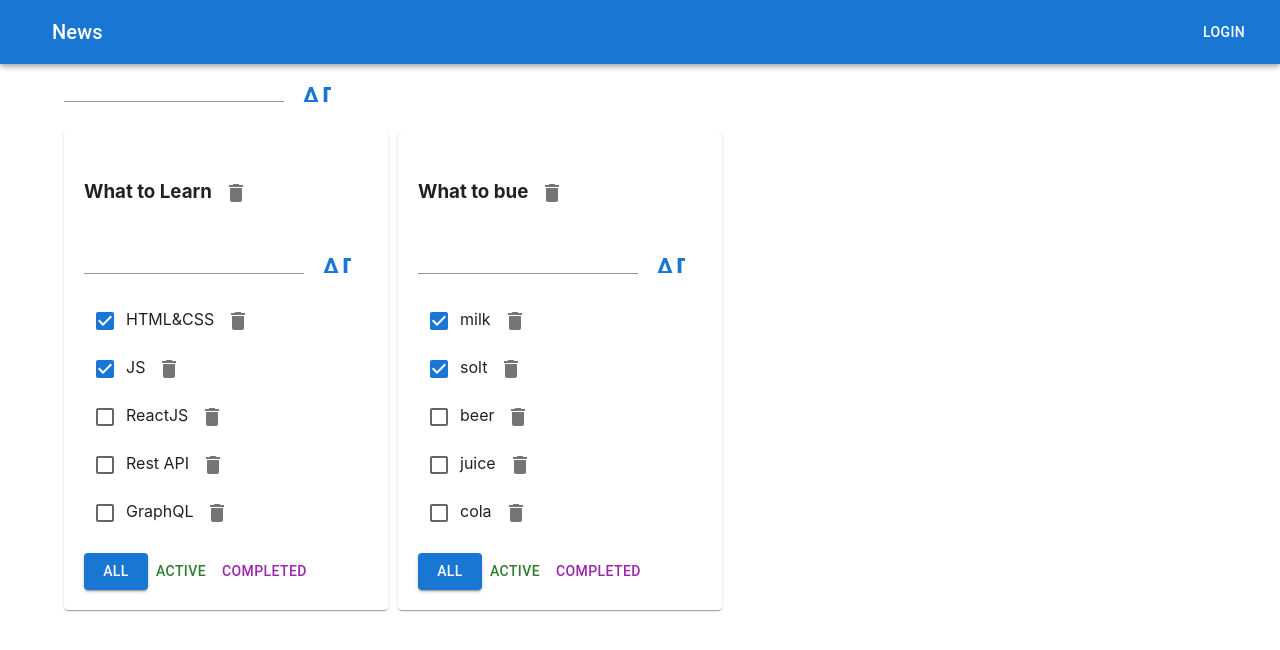
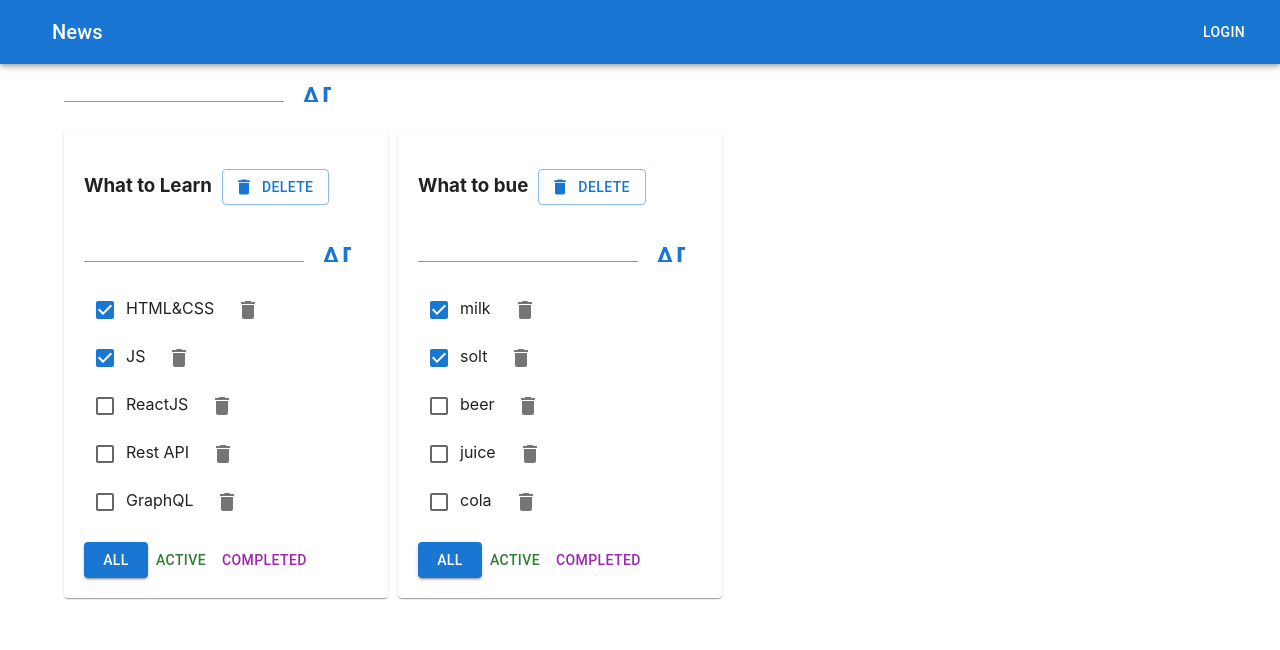
Before and after one commit to AlexeyKrop/react-todo, a React (Create React App) app: page / in a window 1280 px wide. Shown: the top 650 px of the page. Built offline with nearby package versions, Linux system fonts and the light colour scheme; the HTML template or start-up script is replaced by a standard one.

Commit message:
fix style for button

```diff
--- a/src/App.tsx
+++ b/src/App.tsx
@@ -2,7 +2,7 @@ import React, {useState} from 'react';
 import './App.css';
 import {Todolist} from './Todolist';
 import {v1} from 'uuid';
-import {AddItemForm} from "./AddItemForm";
+import {AddItemForm} from "./Components/AddItemForm";
 import {AppBar, Button, Container, Grid, IconButton, Paper, Toolbar, Typography} from "@mui/material";
 
 export type FilterValuesType = "all" | "active" | "completed";
--- a/src/AddItemForm.tsx
+++ b/src/Components/AddItemForm.tsx
@@ -1,5 +1,6 @@
 import React, {ChangeEvent, KeyboardEvent, useState} from "react";
-import {Button, Icon, Input, TextField} from "@mui/material";
+import {Button, Icon, Input} from "@mui/material";
+
 type AddItemFormType = {
   addTask: (title: string) => void
 }
--- a/src/EditableSpan.tsx
+++ b/src/Components/EditableSpan.tsx
@@ -1,4 +1,8 @@
 import React, {ChangeEvent, useState} from "react";
+import {Input} from "@mui/material";
+
+
+
 
 type EditableSpanType = {
   callBack: (value: string) => void
@@ -17,7 +21,7 @@ export function EditableSpan(props: EditableSpanType) {
   }
   return (
     <>
-      {!editMode ? <span onDoubleClick={onClickDoubleHandler}>{props.title}</span> : <input onChange={changeTaskValue} value={inputValue} onBlur={onClickDoubleHandler} autoFocus type="text"/>}
+      {!editMode ? <span style={{marginRight: '10px'}} onDoubleClick={onClickDoubleHandler}>{props.title}</span> : <Input onChange={changeTaskValue} value={inputValue} onBlur={onClickDoubleHandler} autoFocus type="text"/>}
     </>
   )
 }
--- a/src/Todolist.tsx
+++ b/src/Todolist.tsx
@@ -1,7 +1,7 @@
 import React, {ChangeEvent} from 'react';
 import {FilterValuesType} from './App';
-import {AddItemForm} from "./AddItemForm";
-import {EditableSpan} from "./EditableSpan";
+import {AddItemForm} from "./Components/AddItemForm";
+import {EditableSpan} from "./Components/EditableSpan";
 import {Button, Checkbox} from "@mui/material";
 import IconButton from '@mui/material/IconButton';
 import {Delete} from "@mui/icons-material";
@@ -46,9 +46,12 @@ export function Todolist(props: PropsType) {
   return <div>
     <h3>
       <EditableSpan callBack={onChangeInputValue} title={props.title}/>
-      <IconButton onClick={() => onClickRemoveTodoListHandler(props.todoListId)} aria-label="delete" size="large">
-        <Delete/>
-      </IconButton>
+      <Button onClick={() => onClickRemoveTodoListHandler(props.todoListId)} variant="outlined" startIcon={<Delete />}>
+        Delete
+      </Button>
+      {/*<IconButton onClick={() => onClickRemoveTodoListHandler(props.todoListId)} aria-label="delete" size="large">*/}
+      {/*  <Delete/>*/}
+      {/*</IconButton>*/}
     </h3>
     <AddItemForm addTask={addTask}/>
     <ul style={{listStyleType: 'none', padding: 0}}>
```
